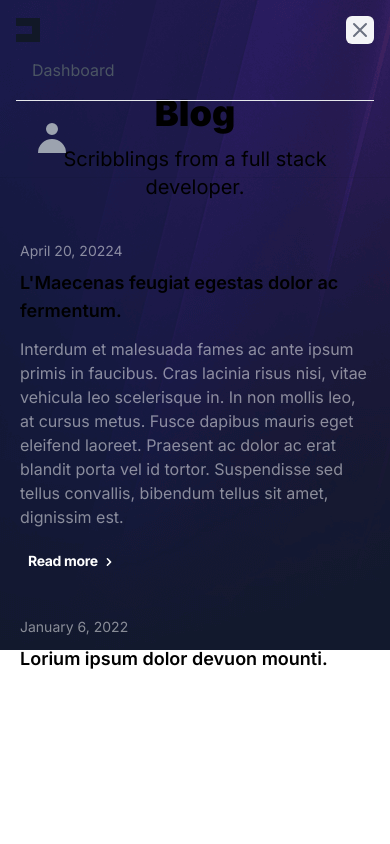
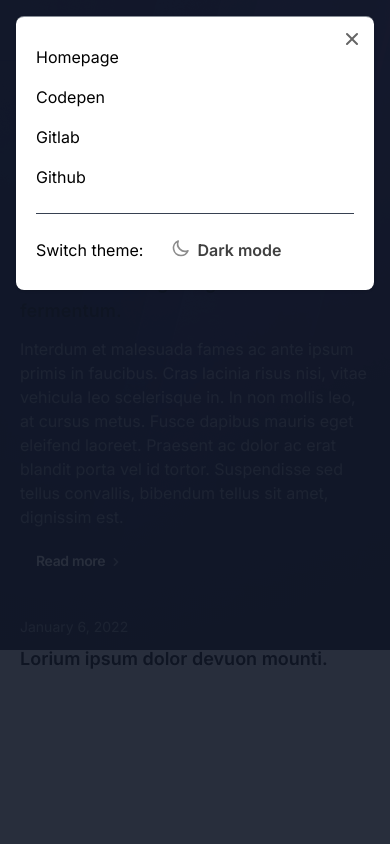
Before and after one commit to jstnmthw/laravel-nextjs-ts-blog, a Next.js app in the folder frontend/: page /blog in a window 390 px wide. Both pictures are taken after a click on the button 360 px from the left and 30 px from the top of the page. Shown: the top 844 px of the page. Built offline with nearby package versions, Linux system fonts and the light colour scheme; no server answers.

Commit message:
updated: mobile nav

```diff
--- a/frontend/src/components/DarkModeButton.tsx
+++ b/frontend/src/components/DarkModeButton.tsx
@@ -1,20 +1,25 @@
-import { FC } from 'react'
 import { useTheme } from 'next-themes'
 import { MoonIcon, SunIcon } from '@heroicons/react/outline'
 
-const DarkModeButton: FC = () => {
+const DarkModeButton = props => {
     const { theme, setTheme } = useTheme()
     return (
         <button
+            {...props}
             type="button"
-            className="px-2.5 opacity-75 transition-opacity hover:opacity-100"
             onClick={() => {
                 setTheme(theme === 'light' ? 'dark' : 'light')
             }}>
             {theme === 'light' ? (
-                <SunIcon className="h-5 w-5" />
+                <>
+                    <SunIcon className="inline-block h-5 w-5 opacity-60" />
+                    <span className="ml-1.5">Light mode</span>
+                </>
             ) : (
-                <MoonIcon className="h-5 w-5" />
+                <>
+                    <MoonIcon className="inline-block h-5 w-5 opacity-60" />
+                    <span className="ml-1.5">Dark mode</span>
+                </>
             )}
         </button>
     )
--- a/frontend/src/components/Layouts/Navigation.tsx
+++ b/frontend/src/components/Layouts/Navigation.tsx
@@ -1,15 +1,13 @@
 import Link from 'next/link'
 import DarkModeButton from '@/components/DarkModeButton'
 import ApplicationLogo from '@/components/ApplicationLogo'
-import ResponsiveNavLink from '@/components/ResponsiveNavLink'
-import { useRouter } from 'next/router'
+import Modal from '@/components/Modal'
 import { useEffect, useState } from 'react'
 import { GitHubIcon } from '@/components/Icons'
-import { UserIcon } from '@heroicons/react/solid'
+import { DotsVerticalIcon } from '@heroicons/react/solid'
 import { useAuth } from '@/hooks/auth'
 
 const Navigation = ({ user }) => {
-    const router = useRouter()
     const { logout } = useAuth()
     const [open, setOpen] = useState(false)
     const [scrollTop, setScrollTop] = useState(0)
@@ -24,9 +22,9 @@
         <nav
             className={
                 (scrollTop
-                    ? 'bg-black/60 backdrop-blur-md md:bg-black/10 '
+                    ? 'bg-navy-900/50 backdrop-blur-sm md:bg-navy-900/10 '
                     : '') +
-                'fixed top-0 z-40 w-full flex-none border-b border-slate-900/10 py-4 px-4 transition-all dark:border-slate-300/10'
+                'fixed top-0 w-full flex-none border-b border-slate-900/10 py-4 px-4 transition-all dark:border-slate-300/10'
             }>
             {/* Primary Navigation Menu */}
             <div className="mx-auto max-w-8xl">
@@ -77,66 +75,35 @@
                         <div className="ml-auto flex items-center sm:block lg:hidden">
                             <button
                                 onClick={() => setOpen(open => !open)}
-                                className="inline-flex items-center justify-center rounded-md p-0.5 text-white transition duration-150 ease-in-out hover:bg-gray-100 hover:text-gray-500 focus:bg-gray-100 focus:text-gray-500 focus:outline-none">
-                                <svg
-                                    className="h-6 w-6"
-                                    stroke="currentColor"
-                                    fill="none"
-                                    viewBox="0 0 24 24">
-                                    {open ? (
-                                        <path
-                                            className="inline-flex"
-                                            strokeLinecap="round"
-                                            strokeLinejoin="round"
-                                            strokeWidth="2"
-                                            d="M6 18L18 6M6 6l12 12"
-                                        />
-                                    ) : (
-                                        <path
-                                            className="inline-flex"
-                                            strokeLinecap="round"
-                                            strokeLinejoin="round"
-                                            strokeWidth="2"
-                                            d="M4 6h16M4 12h16M4 18h16"
-                                        />
-                                    )}
-                                </svg>
+                                className="inline-flex items-center justify-center rounded-md p-0.5 text-white transition duration-150 ease-in-out">
+                                <DotsVerticalIcon className="inline-block h-6 w-6" />
                             </button>
+                            <Modal
+                                isOpen={open}
+                                closeModal={() => setOpen(open => !open)}>
+                                <div className="flex flex-col">
+                                    <Link href="/">
+                                        <a className="py-2">Homepage</a>
+                                    </Link>
+                                    <Link href="/">
+                                        <a className="py-2">Codepen</a>
+                                    </Link>
+                                    <Link href="/">
+                                        <a className="py-2">Gitlab</a>
+                                    </Link>
+                                    <Link href="/">
+                                        <a className="py-2">Github</a>
+                                    </Link>
+                                </div>
+                                <div className="mt-4 flex items-center border-t border-gray-700 pt-4 align-middle">
+                                    Switch theme:{' '}
+                                    <DarkModeButton className="align-items ml-4 flex rounded-lg py-2 px-3 font-semibold opacity-75 transition-opacity hover:opacity-100 dark:bg-gray-600" />
+                                </div>
+                            </Modal>
                         </div>
                     </div>
                 </div>
             </div>
-
-            {/* Responsive Navigation Menu */}
-            {open && (
-                <div className="block sm:hidden">
-                    <div className="space-y-1 pt-2 pb-3">
-                        <ResponsiveNavLink
-                            href="/dashboard"
-                            active={router.pathname === '/dashboard'}>
-                            Dashboard
-                        </ResponsiveNavLink>
-                    </div>
-
-                    {/* Responsive Settings Options */}
-                    <div className="border-t border-gray-200 pt-4 pb-1">
-                        <div className="flex items-center px-4">
-                            <div className="flex-shrink-0">
-                                <UserIcon className="h-10 w-10 fill-current text-gray-400" />
-                            </div>
-
-                            <div className="ml-3">
-                                <div className="text-base font-medium text-gray-800">
-                                    {user?.name}
-                                </div>
-                                <div className="text-sm font-medium text-gray-500">
-                                    {user?.email}
-                                </div>
-                            </div>
-                        </div>
-                    </div>
-                </div>
-            )}
         </nav>
     )
 }
--- /dev/null
+++ b/frontend/src/components/Modal.tsx
@@ -0,0 +1,56 @@
+import { Dialog, Transition } from '@headlessui/react'
+import { FC, Fragment } from 'react'
+import { XIcon } from '@heroicons/react/solid'
+
+export const Modal: FC<{
+    children: any
+    isOpen: boolean
+    closeModal: () => void
+}> = ({ children, isOpen, closeModal }) => {
+    return (
+        <Transition appear show={isOpen} as={Fragment}>
+            <Dialog
+                as="div"
+                className="fixed inset-0 z-10 overflow-y-auto"
+                onClose={closeModal}>
+                <div className="min-h-screen px-4 text-right">
+                    <Transition.Child
+                        as={Fragment}
+                        enter="ease-out duration-50"
+                        enterFrom="opacity-0"
+                        enterTo="opacity-100"
+                        leave="ease-in duration-0"
+                        leaveFrom="opacity-100"
+                        leaveTo="opacity-0">
+                        <Dialog.Overlay className="fixed inset-0 bg-gray-900/90" />
+                    </Transition.Child>
+
+                    {/* This element is to trick the browser into centering the modal contents. */}
+                    {/*<span*/}
+                    {/*    className="inline-block h-screen align-middle"*/}
+                    {/*    aria-hidden="true">*/}
+                    {/*    &#8203;*/}
+                    {/*</span>*/}
+                    <Transition.Child
+                        as={Fragment}
+                        enter="ease-out duration-50"
+                        enterFrom="opacity-0 scale-95"
+                        enterTo="opacity-100 scale-100"
+                        leave="ease-in duration-0"
+                        leaveFrom="opacity-100 scale-100"
+                        leaveTo="opacity-0 scale-95">
+                        <div className="my-4 inline-block w-full max-w-sm transform overflow-hidden rounded-lg border-t border-gray-700/60 bg-white p-5 text-left align-middle shadow transition-all dark:bg-gray-800">
+                            <button
+                                onClick={closeModal}
+                                className="absolute right-3 top-3 opacity-60 hover:opacity-80">
+                                <XIcon className="h-5 w-5" />
+                            </button>
+                            {children}
+                        </div>
+                    </Transition.Child>
+                </div>
+            </Dialog>
+        </Transition>
+    )
+}
+export default Modal
--- a/frontend/src/pages/blog/components/blog-article.tsx
+++ b/frontend/src/pages/blog/components/blog-article.tsx
@@ -19,9 +19,9 @@
                     {data.description}
                 </p>
                 <Link href={data.url}>
-                    <a className="inline-block rounded-full px-2 py-1.5 text-sm font-bold tracking-tight text-white transition-all dark:bg-white/10 hover:dark:bg-white/30">
+                    <a className="inline-block rounded-full px-2 py-1.5 pl-4 text-sm font-semibold tracking-tight text-white transition-all dark:bg-white/10 hover:dark:bg-white/30">
                         Read more{' '}
-                        <ChevronRightIcon className="inline-block h-4 w-4" />
+                        <ChevronRightIcon className="inline-block h-4 w-4 opacity-50" />
                     </a>
                 </Link>
             </div>
--- a/frontend/tailwind.config.js
+++ b/frontend/tailwind.config.js
@@ -15,9 +15,24 @@
                 navy: {
                     900: '#11192c',
                 },
+                purple: {
+                    DEFAULT: '#351C80',
+                    50: '#CBBFF1',
+                    100: '#B7A5EB',
+                    200: '#8E73E0',
+                    300: '#6641D5',
+                    400: '#4A27B2',
+                    500: '#351C80',
+                    600: '#2C176B',
+                    700: '#241356',
+                    800: '#1B0E41',
+                    900: '#120A2C',
+                },
             },
             backgroundImage: {
                 blog: "url('/img/blog-dark.png')",
+                gradient: "url('/img/gradient-bg.png')",
+                'gradient-md': "url('/img/gradient-bg-md.png')",
             },
         },
     },
```
Also changed, not shown: frontend/public/img/gradient-bg-md.png (added).
